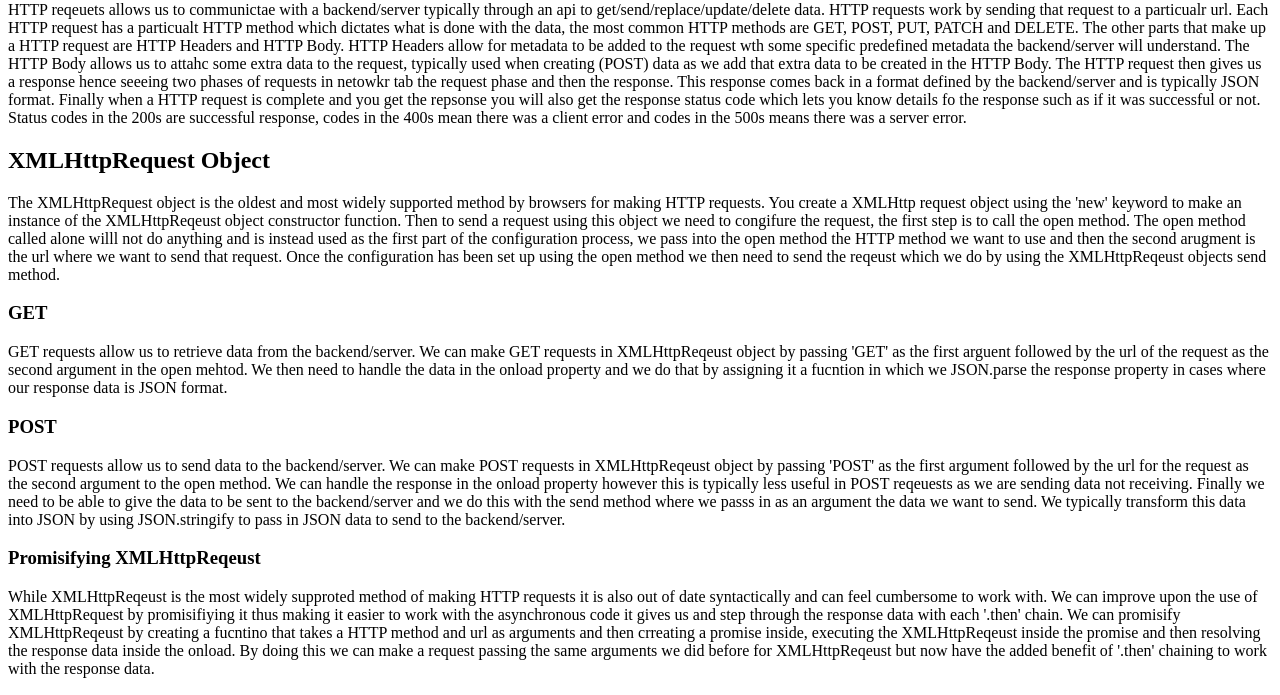
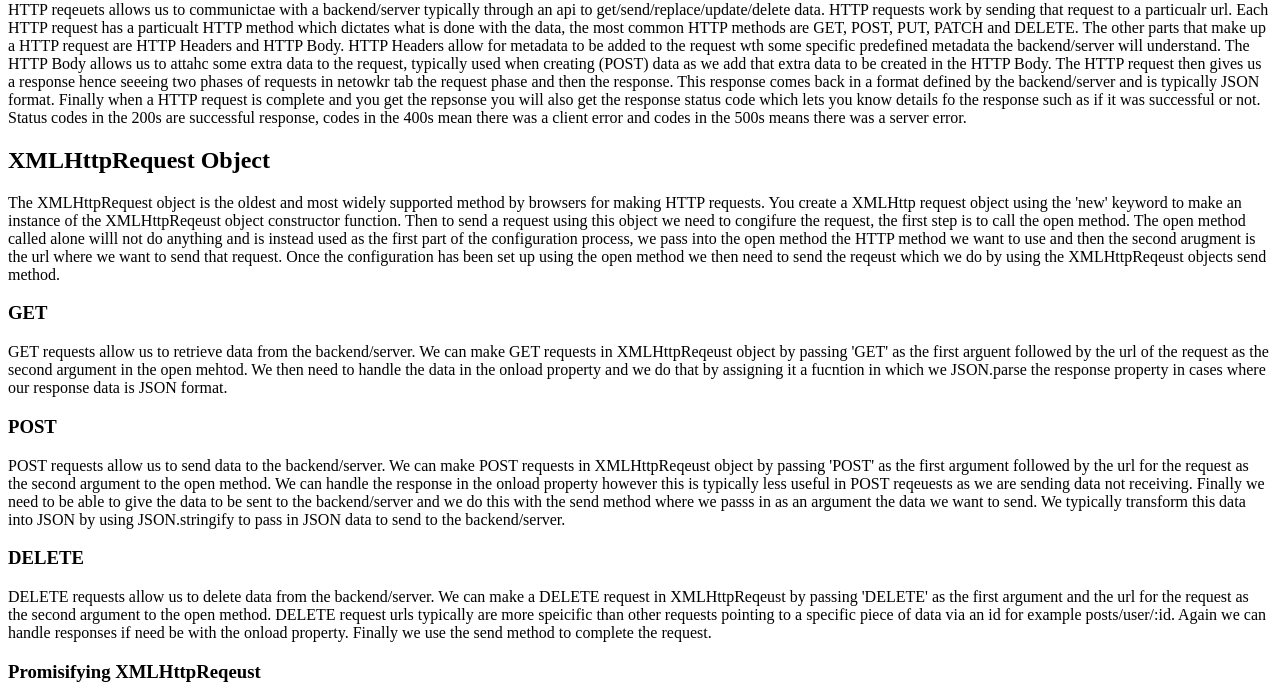
Before and after one commit to Adam-Harte/JavaScript-HTTP-requests, a plain HTML site: page index.html in a window 1280 px wide. Shown: the part 79-774 px from the top of the page. Drawn offline with Linux system fonts and the light colour scheme; no server answers.

Commit message:
DELETE description added

```diff
--- a/app.js
+++ b/app.js
@@ -61,3 +61,17 @@ sendHttpRequest('POST', 'https://jsonplaceholder.typicode.com/posts', {
 	body: 'This is a POST request',
 	userId: Math.random(),
 });
+
+// DELETE
+const xhrDelete = new XMLHttpRequest();
+
+xhrDelete.open('DELETE', 'https://jsonplaceholder.typicode.com/posts/1');
+
+xhrDelete.onload = function () {
+	console.log(xhrDelete.response);
+	console.log(JSON.parse(xhrDelete.response));
+};
+
+xhrDelete.send();
+
+sendHttpRequest('DELETE', 'https://jsonplaceholder.typicode.com/posts/1');
--- a/index.html
+++ b/index.html
@@ -64,6 +64,16 @@
 			JSON by using JSON.stringify to pass in JSON data to send to the
 			backend/server.
 		</p>
+		<h3>DELETE</h3>
+		<p>
+			DELETE requests allow us to delete data from the backend/server. We can
+			make a DELETE request in XMLHttpReqeust by passing 'DELETE' as the first
+			argument and the url for the request as the second argument to the open
+			method. DELETE request urls typically are more speicific than other
+			requests pointing to a specific piece of data via an id for example
+			posts/user/:id. Again we can handle responses if need be with the onload
+			property. Finally we use the send method to complete the request.
+		</p>
 		<h3>Promisifying XMLHttpReqeust</h3>
 		<p>
 			While XMLHttpReqeust is the most widely supproted method of making HTTP
```
